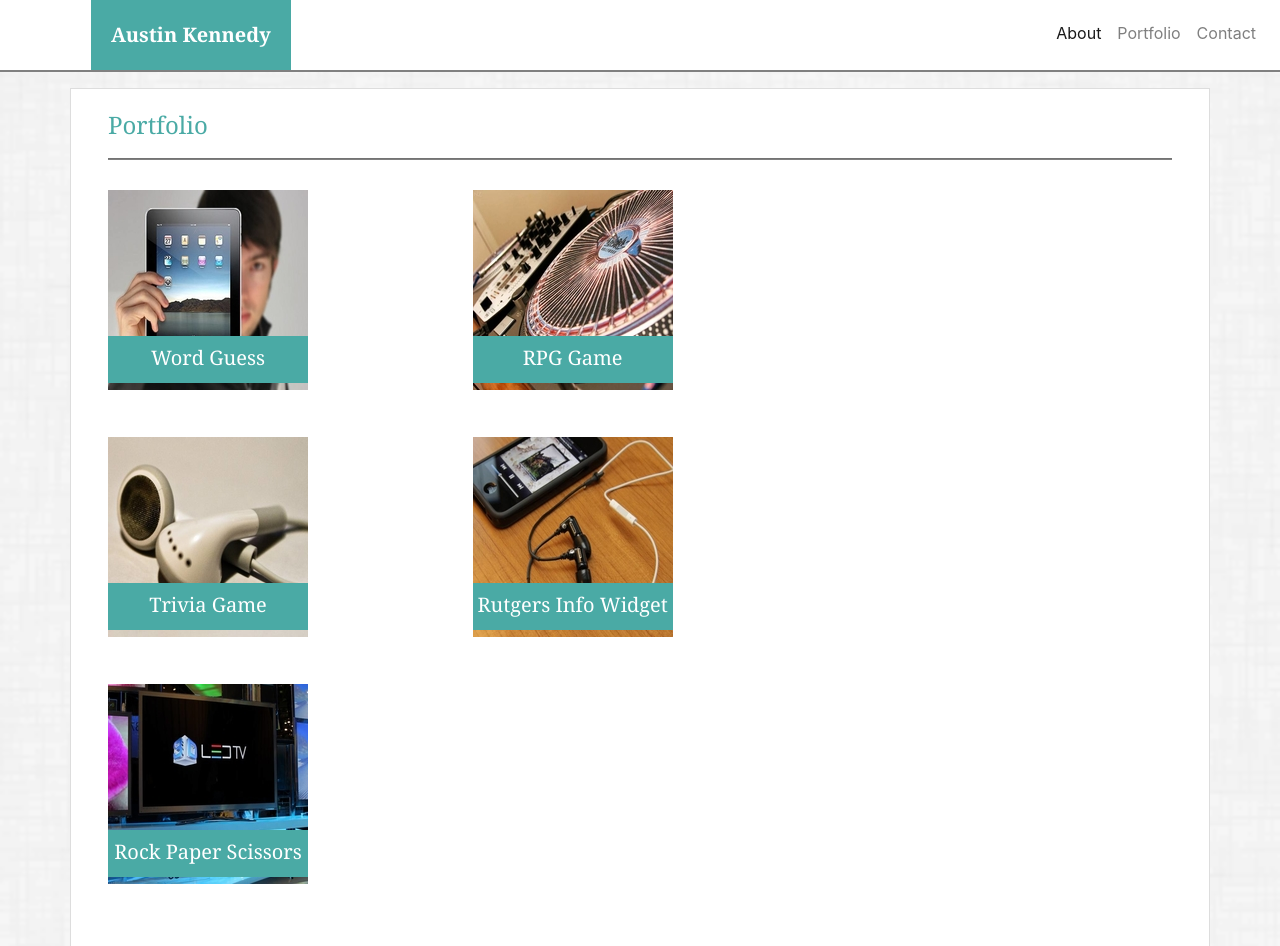
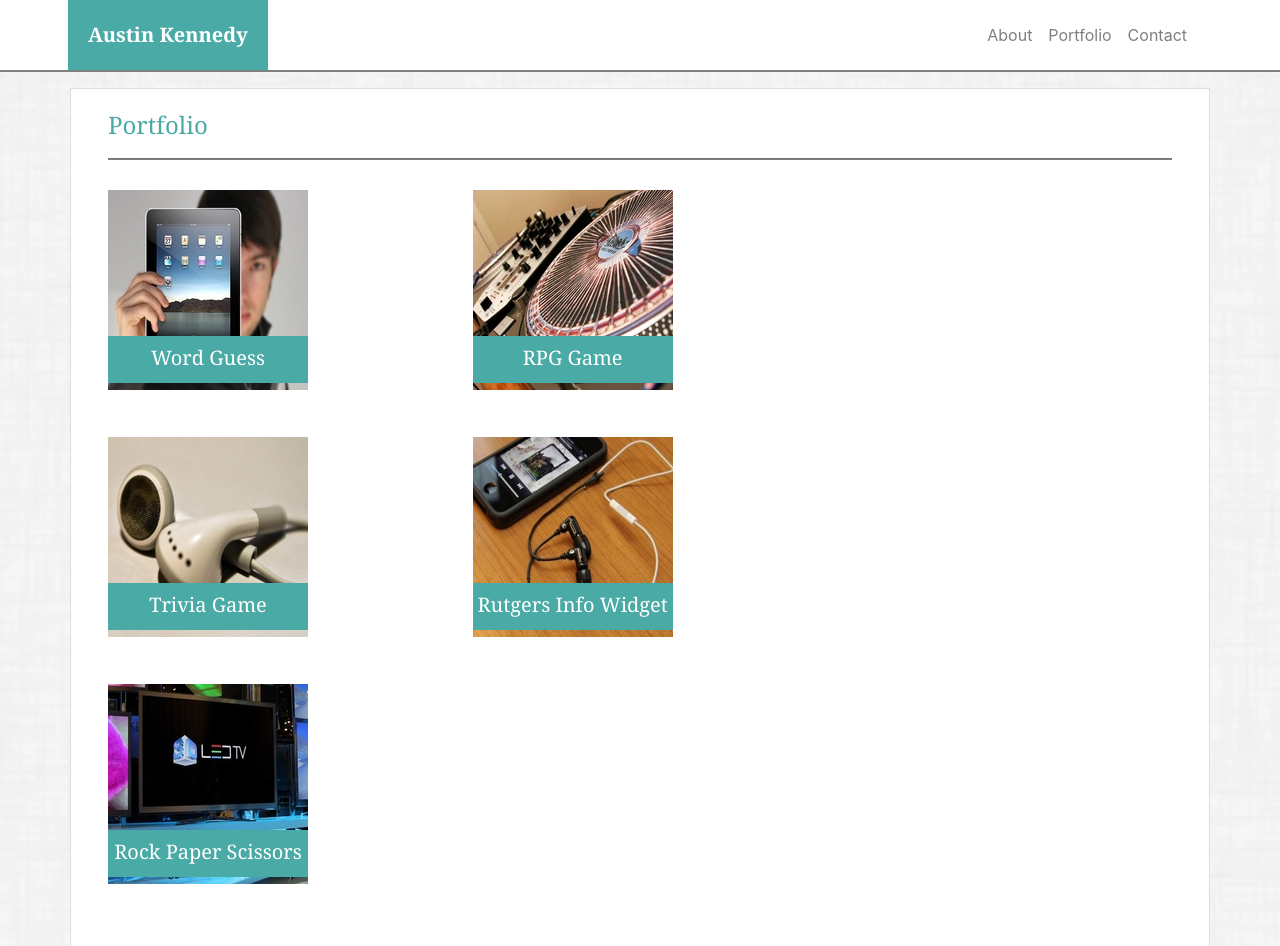
Before and after one commit to kennedyaustin/Bootstrap-Portfolio, a plain HTML site: page portfolio.html in a window 1280 px wide. Shown: the top 946 px of the page. Drawn offline with nearby package versions, Linux system fonts and the light colour scheme.

Commit message:
fixed the positioning on the navbar brand

```diff
--- a/assets/css/style.css
+++ b/assets/css/style.css
@@ -4,7 +4,7 @@
     color: #ffffff;
     font-family: Georgia, 'Times New Roman', Times, serif;
     font-weight: bolder;
-    margin-left: 75px;
+    margin-left: -17px;
 }
 
 #portfolioBox {
--- a/portfolio.html
+++ b/portfolio.html
@@ -36,16 +36,19 @@
 <body>
 
   <header>
+      <!-- Found this code on
+    https://startbootstrap.com/snippets/navbar-logo/-->
+    <nav class="navbar navbar-expand-lg navbar-light bg-white static-top">
 
-    <nav class="navbar navbar-expand-lg navbar-light bg-white">
+      <div class="container">
         <a class="navbar-brand my-n2" id="header" href="#">Austin Kennedy</a>
-      <button class="navbar-toggler" type="button" data-toggle="collapse" data-target="#navbarNav" aria-controls="navbarNav" aria-expanded="false" aria-label="Toggle navigation">
+            <button class="navbar-toggler" type="button" data-toggle="collapse" data-target="#navbarResponsive" aria-controls="navbarResponsive" aria-expanded="false" aria-label="Toggle navigation">
               <span class="navbar-toggler-icon"></span>
             </button>
-      <div class="collapse navbar-collapse" id="navbarNav">
-        <ul class="navbar-nav ml-auto mb-1">
-          <li class="nav-item active">
-            <a class="nav-link" href="#">About</Menu> <span class="sr-only">(current)</span></a>
+        <div class="collapse navbar-collapse" id="navbarResponsive">
+          <ul class="navbar-nav ml-auto">
+            <li class="nav-item">
+              <a class="nav-link" href="#">About</a>
             </li>
             <li class="nav-item">
               <a class="nav-link" href="#">Portfolio</a>
@@ -55,6 +58,8 @@
             </li>
           </ul>
         </div>
+      </div>
+
     </nav>
 
   </header>
```
Also changed, not shown: contact.html (+11 -6 lines), index.html (+16 -11 lines). Lines whose indentation alone changed are shown as unchanged.
